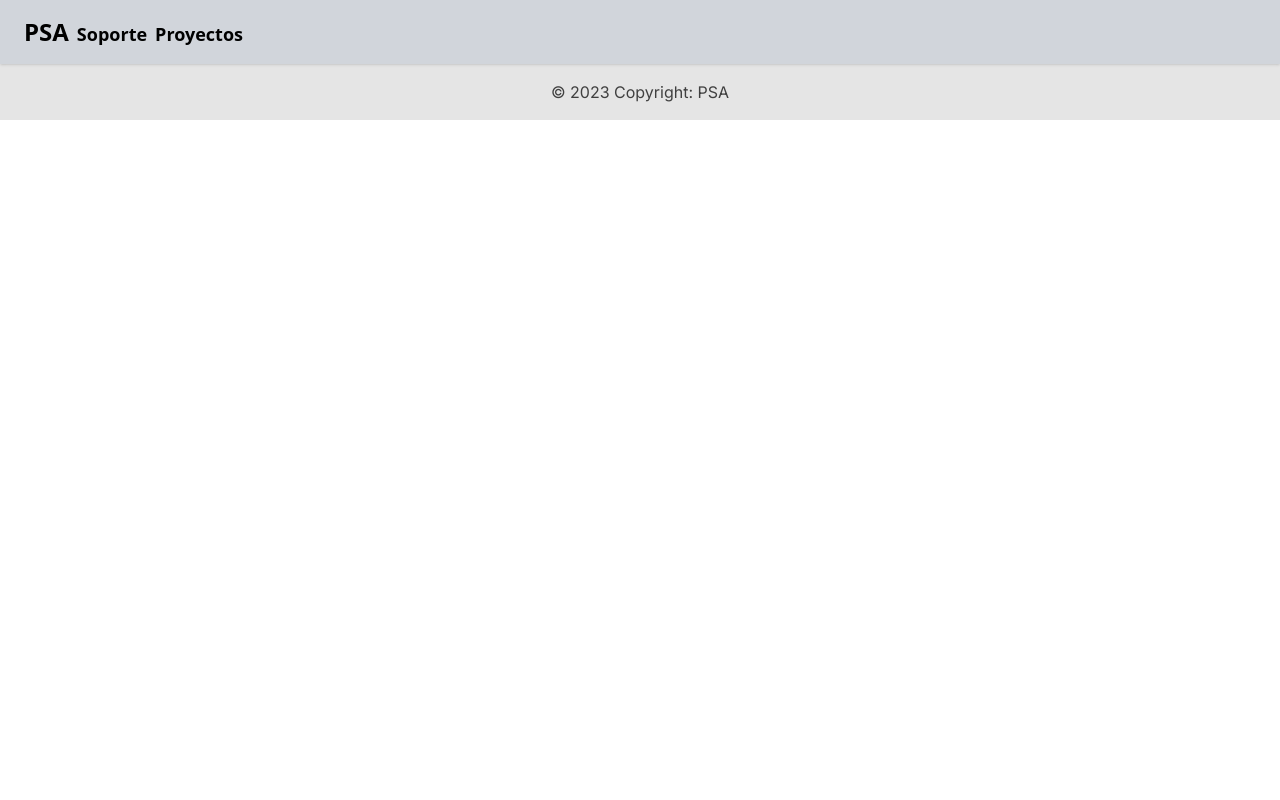
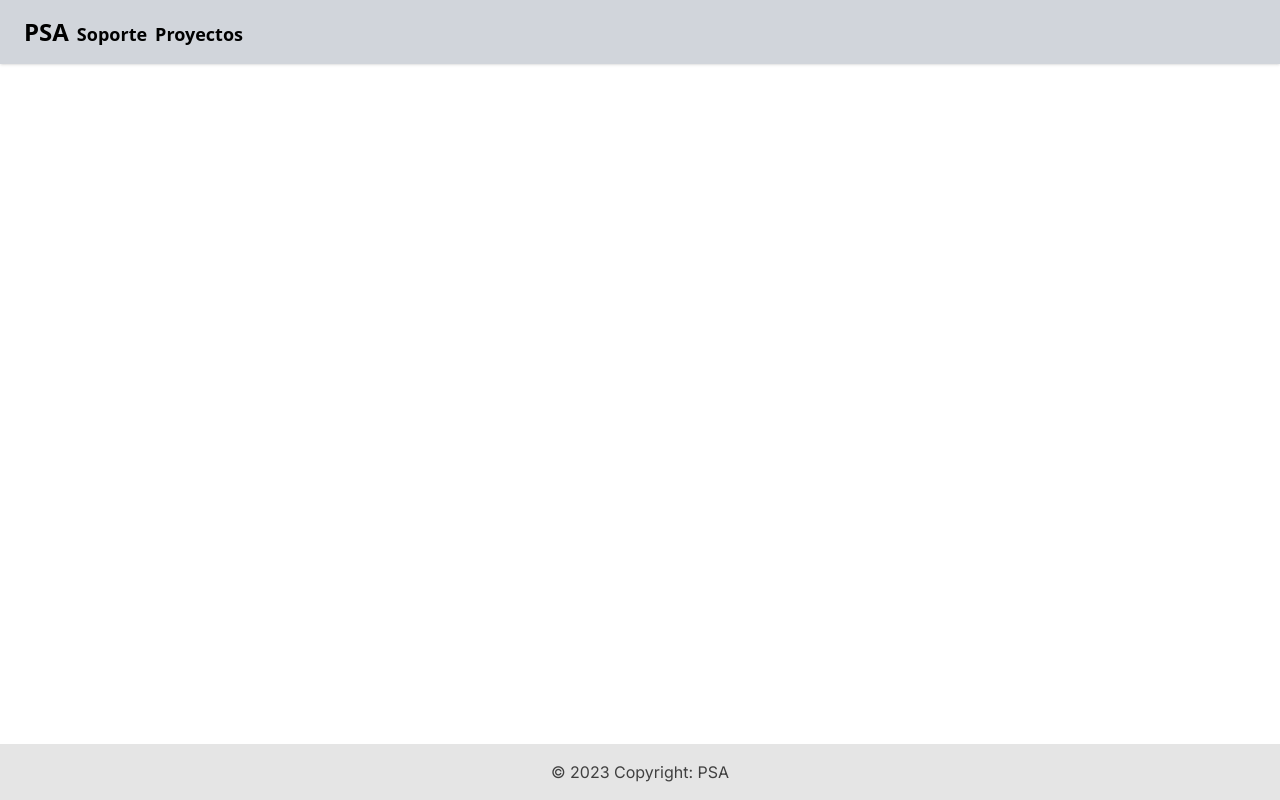
Before and after one commit to mauroj4ckunas/psa-front, a Next.js app: page / in a window 1280 px wide. Built offline with nearby package versions, Linux system fonts and the light colour scheme.

Commit message:
Cambio basico

```diff
--- a/src/app/layout.tsx
+++ b/src/app/layout.tsx
@@ -27,10 +27,11 @@ export default function RootLayout({
             </div>
         </nav>
         </header>
-        <div className='h-full'>
+        <div className='h-fit'>
             {children}
         </div>
-        <footer className="bg-neutral-200 text-center dark:bg-neutral-700 lg:text-left">
+
+        <footer className="bg-neutral-200 text-center dark:bg-neutral-700 lg:text-left" style={{position: 'absolute', left: 0, right: 0, bottom: 0}}>
             <div className="p-4 text-center text-neutral-700 dark:text-neutral-200">
             © 2023 Copyright: PSA
             </div>
--- a/src/app/page.tsx
+++ b/src/app/page.tsx
@@ -3,7 +3,8 @@ import Link from 'next/link'
 
 export default function Home() {
   return (
-    <main className="flex min-h-full flex-col items-center">
+    <main className="flex flex-col items-center">
+
     </main>
   )
 }
```
